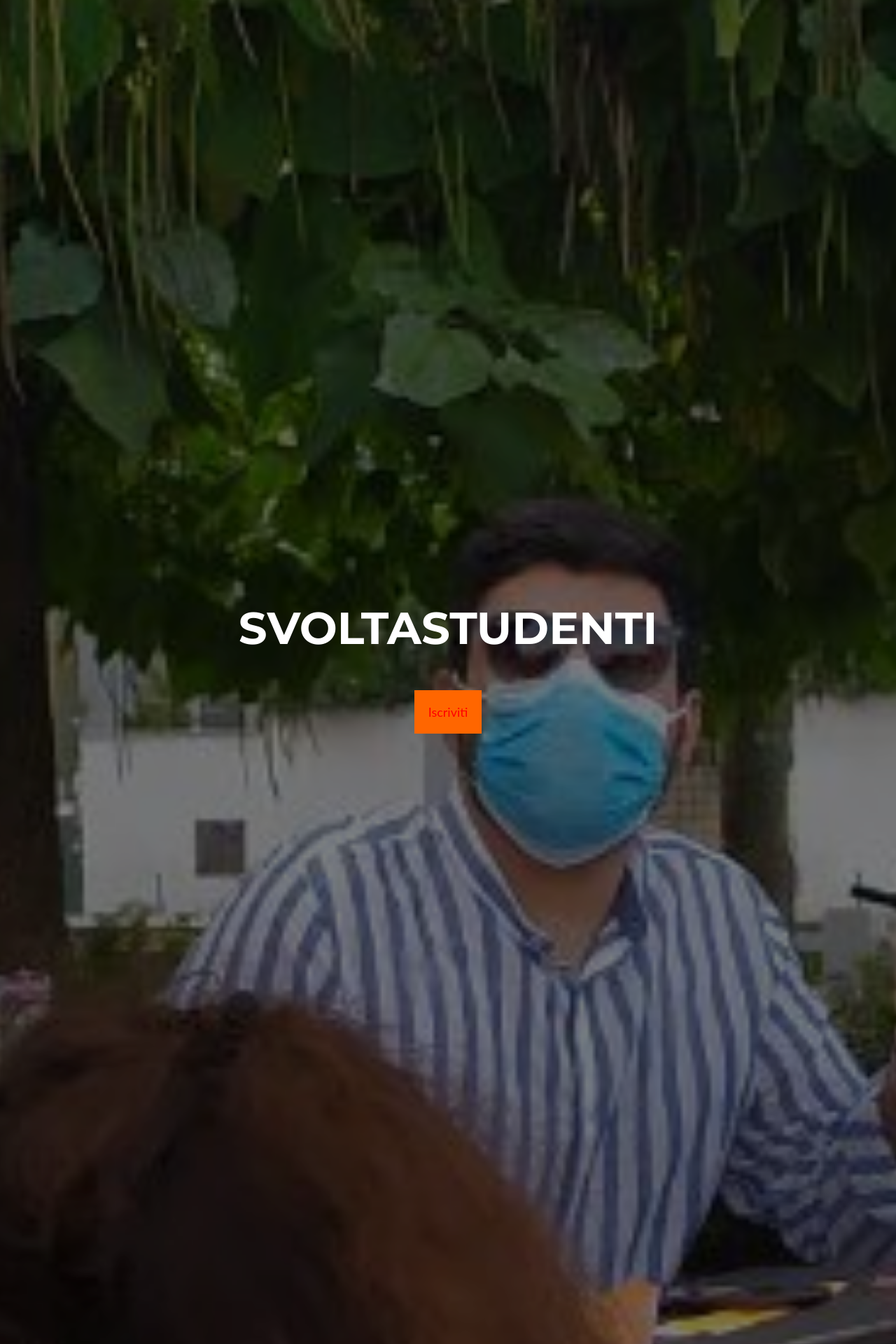
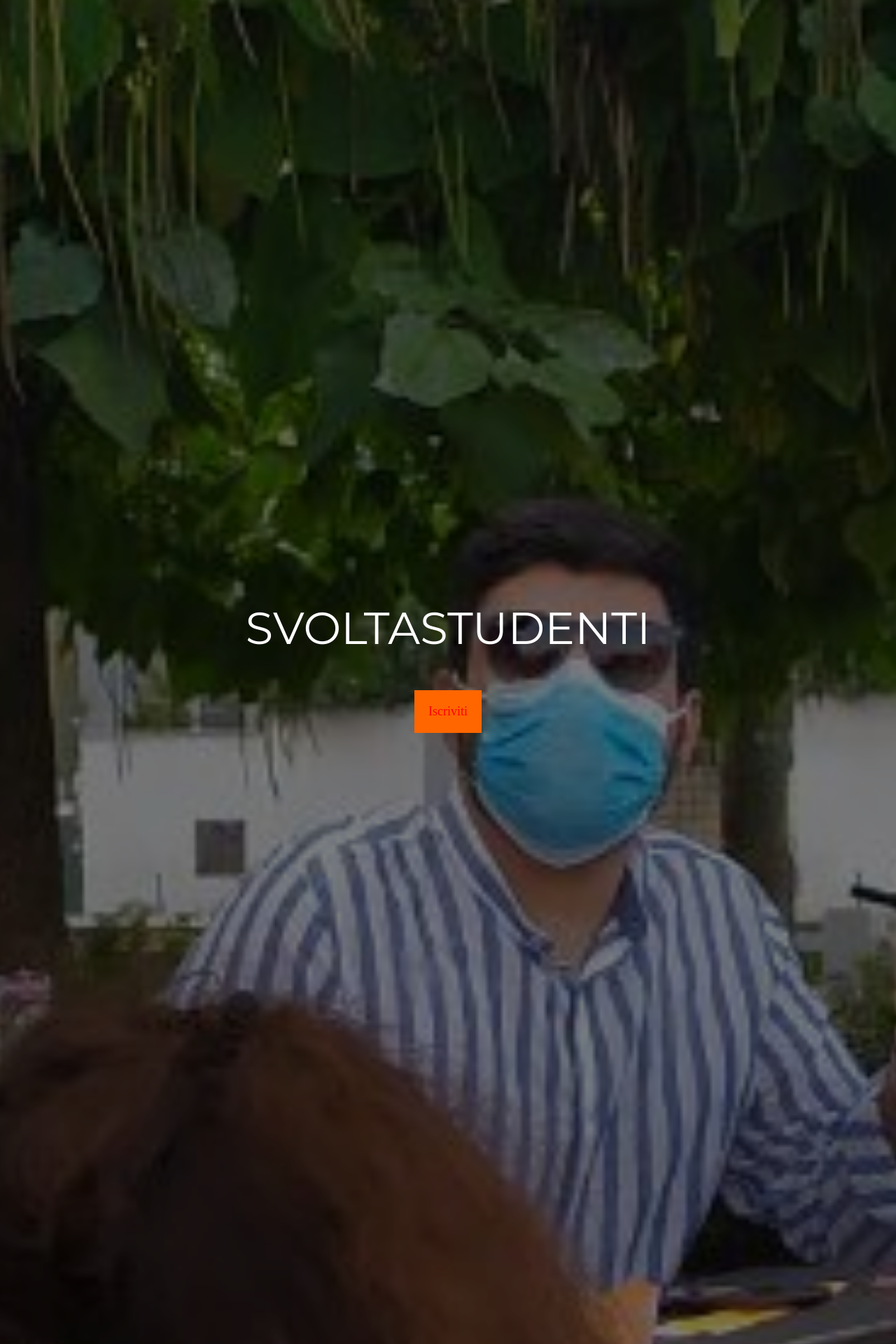
Before and after one commit to francesca-palladino/blog.svoltastudenti.it, a Jekyll site: the page built from index.html, in a window 1280 px wide. Shown: the part 308-2228 px from the top of the page at 70% size. Built offline with Jekyll 4.4.1, drawn with Linux system fonts in a browser that asks for light colours.

Commit message:
Update default.html

```diff
--- a/_layouts/default.html
+++ b/_layouts/default.html
@@ -145,11 +145,12 @@
   <script async custom-element="amp-consent" src="https://cdn.ampproject.org/v0/amp-consent-latest.js"></script>
   {% endif %}
   <style amp-custom>
+    @import url('https://fonts.googleapis.com/css2?family=Montserrat&display=swap');
+
     html,
     body {
       padding: 0;
       margin: 0;
-      font-family: 'Lato', sans-serif;
       height: 100%;
       width: 100%;
       position: relative;
@@ -210,61 +211,15 @@
       backdrop-filter: saturate(180%) blur(20px);
       overflow-x: hidden;
       overflow-y: auto;
-      z-index: 1;
+      z-index: 5;
       opacity: 0;
-      animation-fill-mode: both;
       display: flex;
       flex-direction: column;
+      transition: all 1s;
     }
 
     #menu-checkbox {
       display: none;
-    }
-
-    #menu-checkbox:checked~#menu {
-      animation-name: menu1;
-      animation-duration: 1s;
-    }
-
-    #menu-checkbox:not(:checked)~#menu {
-      animation-name: menu0;
-      animation-duration: 1s;
-    }
-
-    #menu-checkbox:checked~#header {
-      box-shadow: none;
-    }
-
-    @keyframes menu0 {
-      0% {
-        opacity: 1;
-      }
-
-      99% {
-        display: block;
-        opacity: 0;
-      }
-
-      100% {
-        display: none;
-        pointer-events: none;
-      }
-    }
-
-    @keyframes menu1 {
-      0% {
-        display: none;
-      }
-
-      1% {
-        display: block;
-        opacity: 0;
-      }
-
-      100% {
-        opacity: 1;
-        pointer-events: initial;
-      }
     }
 
     #menu ul,
@@ -291,37 +246,22 @@
       width: 100%;
     }
 
-    @import url('https://fonts.googleapis.com/css2?family=Montserrat&display=swap');
-
     #menu #nav li {
       padding-left: 10vw;
     }
 
-    #menu #nav a {
+    #menu #nav li a {
       font-size: 30px;
       color: white;
+      transition: all 2s;
     }
 
-    #menu #nav a:hover {
-      text-decoration: initial;
+    #menu #nav li a:hover {
+      color: red;
     }
 
-    #menu-checkbox:checked~#menu #nav a {
-      animation: text 2s;
-      animation-fill-mode: both;
-    }
-
-    @keyframes text {
-      from {
-        opacity: 0;
-        letter-spacing: 8px;
-        margin-top: -40px;
-      }
-
-      to{
-        opacity: 1;
-        margin-top: 0px;
-      }
+    #menu-checkbox:checked~#menu {
+      opacity: 1;
     }
 
     #menu #projects li {
@@ -543,12 +483,13 @@
       background-repeat: no-repeat;
     }
   </style>
-  <link href="https://fonts.googleapis.com/css2?family=Montserrat:wght@700&display=swap" rel="stylesheet">
-  <!-- <link href="https://fonts.googleapis.com/css2?family=Lato:ital,wght@0,400;0,700;1,400&display=swap" rel="stylesheet"> -->
+
 </head>
 
 <body>
+
   <input type="checkbox" id="menu-checkbox"></input>
+
   <div id="menu">
     <ul id="nav">
       <li>
@@ -570,6 +511,7 @@
         <a href="">Contatti</a>
       </li>
     </ul>
+
     <ul id="projects">
       <li>
         <a href="">FAQ</a>
@@ -582,6 +524,7 @@
       </li>
     </ul>
   </div>
+
   <div id="header">
     <label for="menu-checkbox" id="menu-icon" class="backgroundImage"></label>
     {% unless page.noBrand == "true" %}<a href="{{site.url}}/it/" id="logo" class="backgroundImage">{% endunless %}</a>
```
